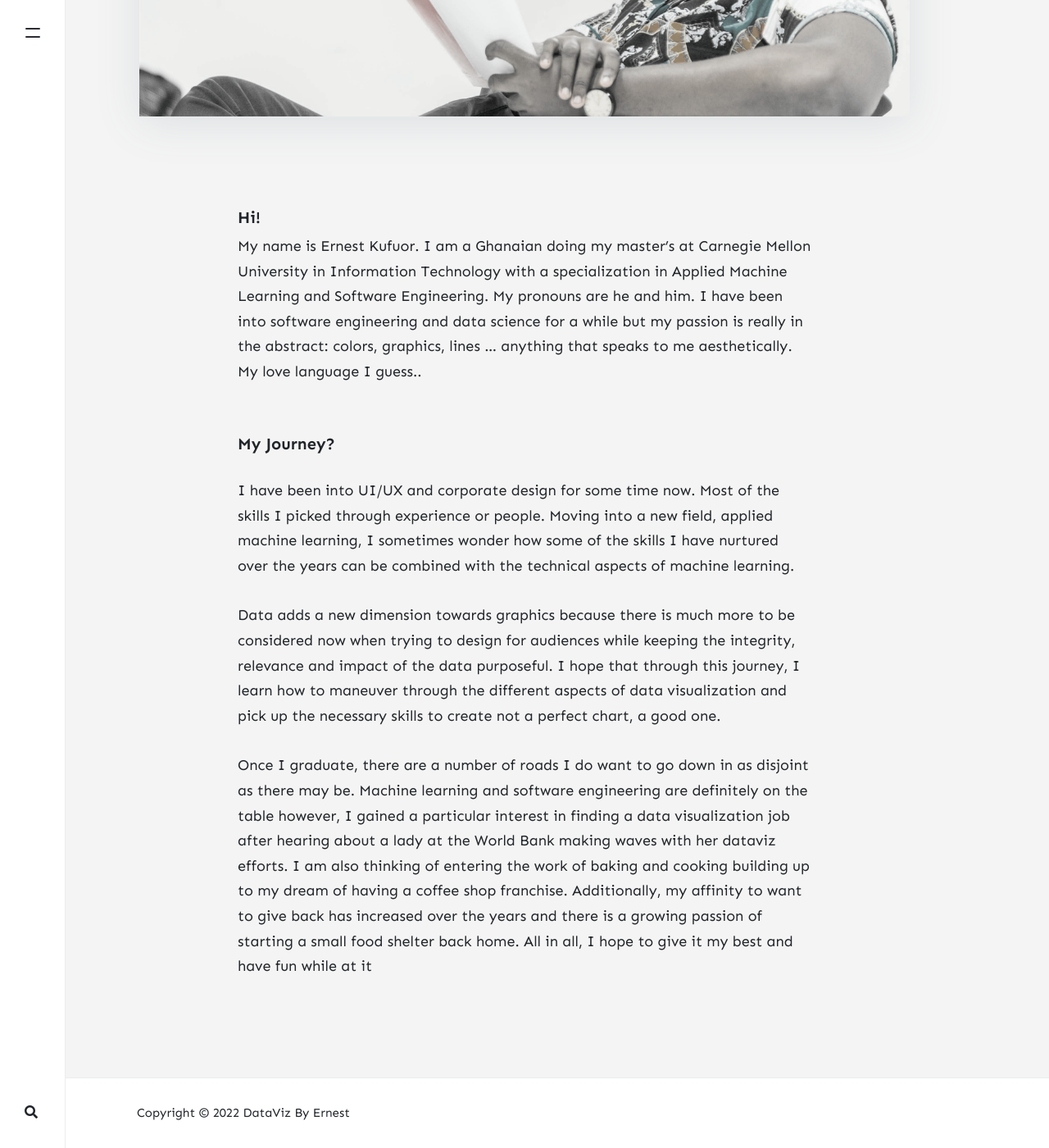
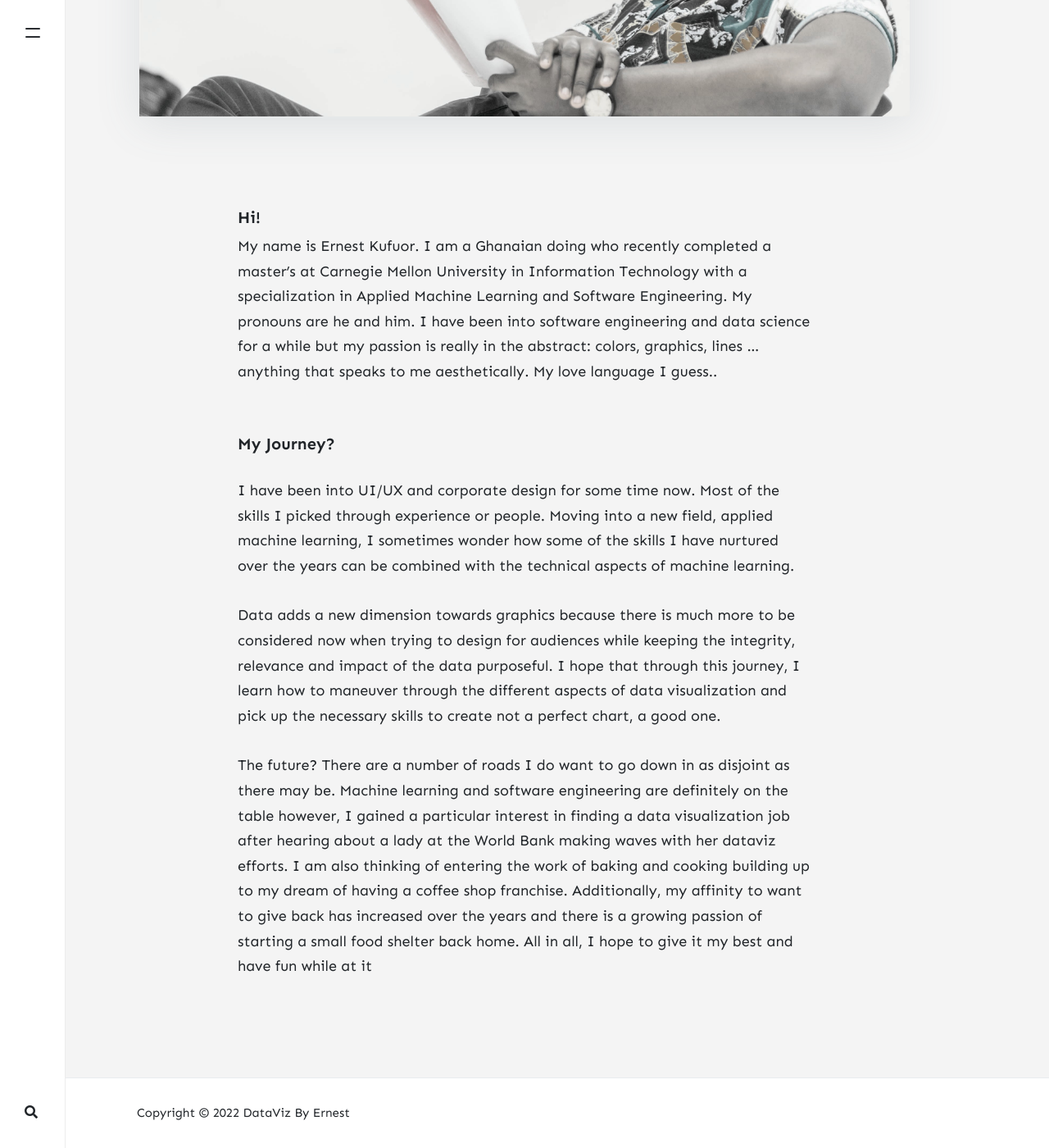
Before and after one commit to jnrkufuor/kufuor-portfolio, a Jekyll site: the page built from _pages/about.md, in a window 1280 px wide and 1400 px high, scrolled down 949 px. Shown: the whole window at 82% size. Built offline with Jekyll 4.4.1, drawn with Linux system fonts in a browser that asks for light colours; nearby versions of some CDN libraries; comment, search, counter and statistics services are not loaded.

Commit message:
Update about.md

```diff
--- a/_pages/about.md
+++ b/_pages/about.md
@@ -9,7 +9,7 @@ imageshadow: true
 
 <br>
 <div>
-  <p><h5>Hi!</h5> My name is Ernest Kufuor. I am a Ghanaian doing my master’s at Carnegie Mellon University in Information Technology with a specialization in Applied Machine Learning and Software Engineering. My pronouns are he and him. I have been into software engineering and data science for a while but my passion is really in the abstract: colors, graphics, lines … anything that speaks to me aesthetically. My love language I guess..
+  <p><h5>Hi!</h5> My name is Ernest Kufuor. I am a Ghanaian doing who recently completed a master’s at Carnegie Mellon University in Information Technology with a specialization in Applied Machine Learning and Software Engineering. My pronouns are he and him. I have been into software engineering and data science for a while but my passion is really in the abstract: colors, graphics, lines … anything that speaks to me aesthetically. My love language I guess..
 </p>
 <br>
 <h5>My Journey?</h5>
@@ -22,7 +22,7 @@ Data adds a new dimension towards graphics because there is much more to be cons
 </p>
 
 <p>
-Once I graduate, there are a number of roads I do want to go down in as disjoint as there may be. Machine learning and software engineering are definitely on the table however, I gained a particular interest in finding a data visualization job after hearing about a lady at the World Bank making waves with her dataviz efforts. I am also thinking of entering the work of baking and cooking building up to my dream of having a coffee shop franchise. Additionally, my affinity to want to give back has increased over the years and there is a growing passion of starting a small food shelter back home.
+The future? There are a number of roads I do want to go down in as disjoint as there may be. Machine learning and software engineering are definitely on the table however, I gained a particular interest in finding a data visualization job after hearing about a lady at the World Bank making waves with her dataviz efforts. I am also thinking of entering the work of baking and cooking building up to my dream of having a coffee shop franchise. Additionally, my affinity to want to give back has increased over the years and there is a growing passion of starting a small food shelter back home.
 
 All in all, I hope to give it my best and have fun while at it
 </p>
```
